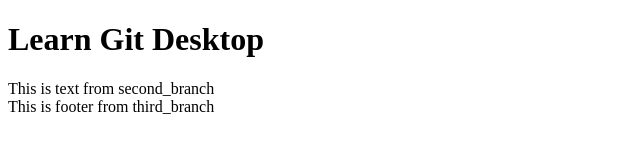
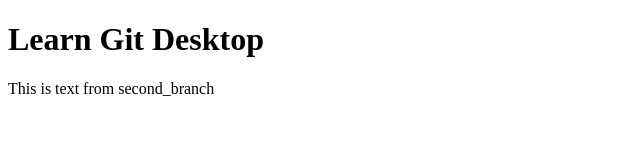
Before and after one commit to PeerapatAtta/git-desktop, a plain HTML site: page index.html in a window 1280 px wide. Shown: the whole page, without its empty margins (0-640 px from the left). Drawn offline with Linux system fonts and the light colour scheme.

Commit message:
Revert "Merge pull request #2 from PeerapatAtta/third_branch"
This reverts commit 9b95ac17437549ec58aad3bf566e4d0136de98dc, reversing
changes made to a82f6a9d509c870128064ee926e6a240ce222319.

```diff
--- a/index.html
+++ b/index.html
@@ -12,9 +12,5 @@
         This is text from second_branch
     </main>
 
-    <footer>
-        This is footer from third_branch
-    </footer>
-
 </body>
 </html>
```
